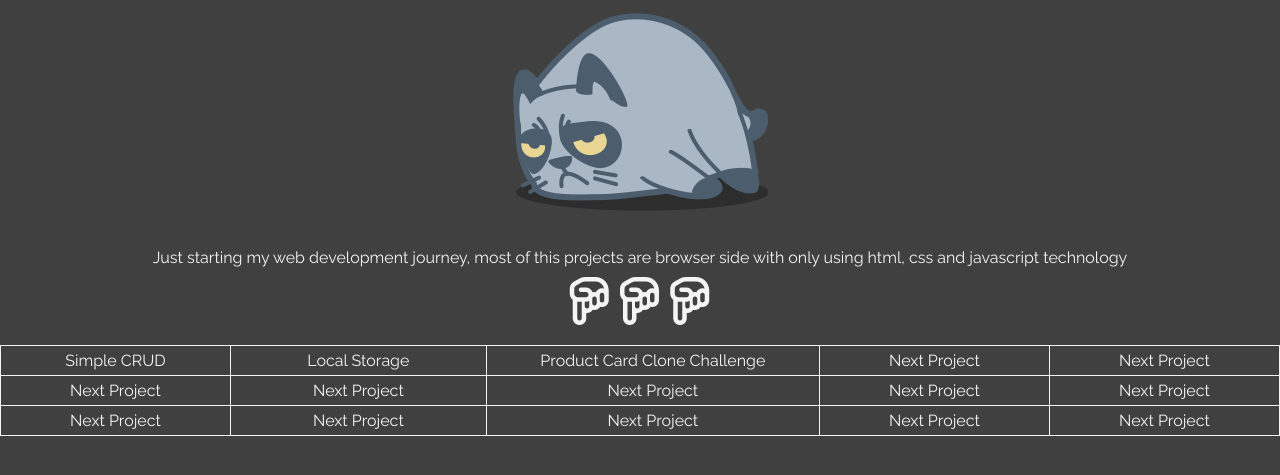
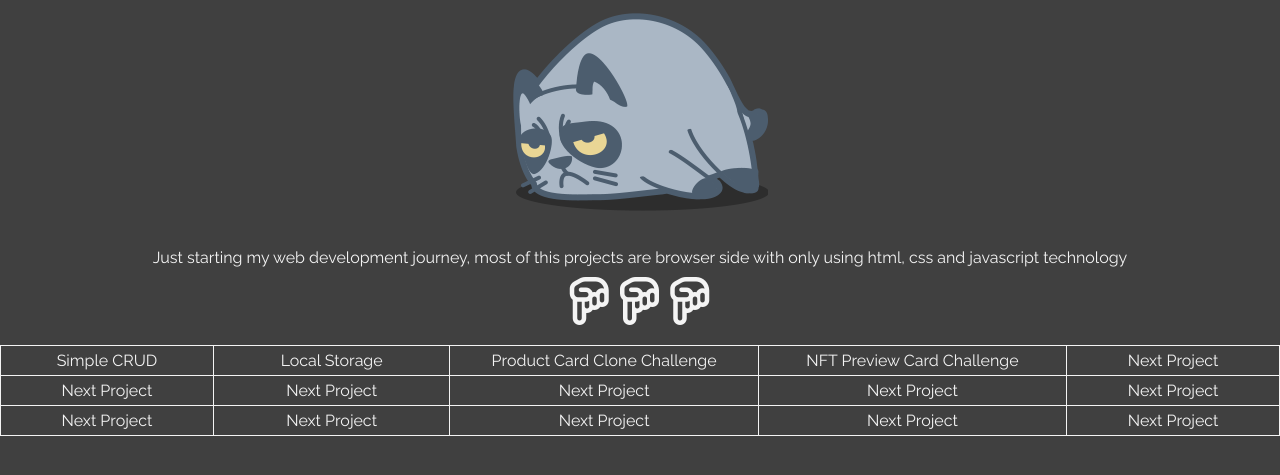
Before and after one commit to boibolang/boibolang.github.io, a plain HTML site: page index.html in a window 1280 px wide. Shown: the part 69-544 px from the top of the page. Drawn offline with Linux system fonts and the light colour scheme.

Commit message:
Update index.html
add project

```diff
--- a/index.html
+++ b/index.html
@@ -26,7 +26,7 @@
           <td><a href="./project/01_js_crud/index.html">Simple CRUD</a></td>
           <td><a href="./project/02_save_local_storage/index.html">Local Storage</a></td>
           <td><a href="./project/03_fmc_product_card/index.html">Product Card Clone Challenge</a></td>
-          <td>Next Project</td>
+          <td><a href="./project/03_nft_preview_card/index.html">NFT Preview Card Challenge</a></td>
           <td>Next Project</td>
         </tr>
         <tr>
```
